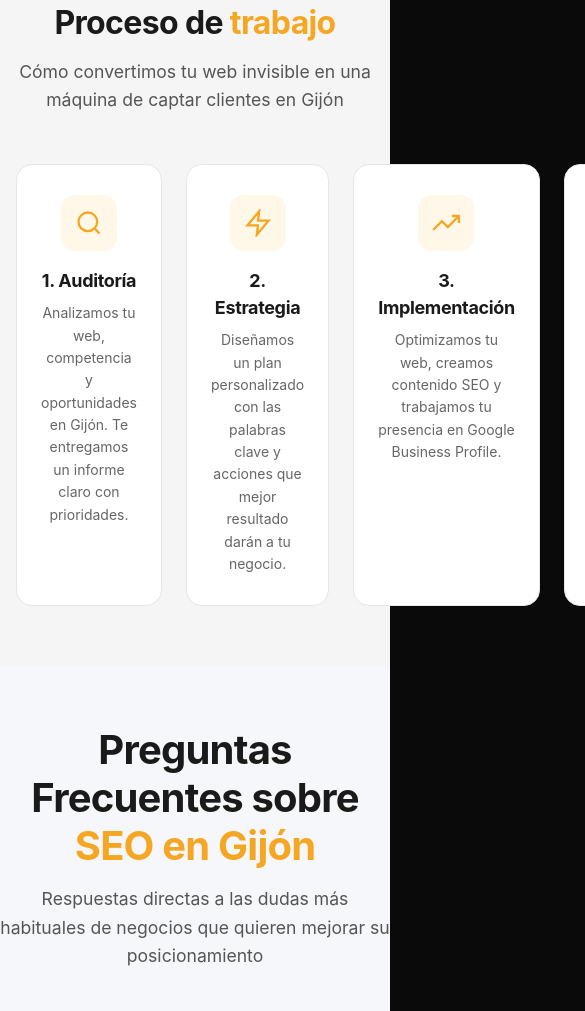
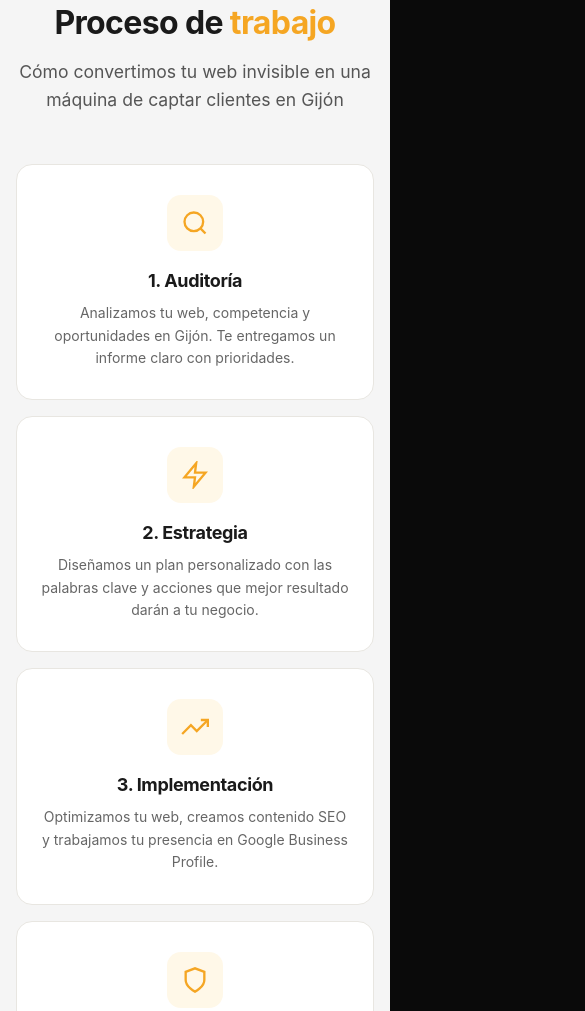
Before and after one commit to avieirox/pymempresas, an Astro site: page /seo-gijon in a window 390 px wide. Shown: the part 5236-6247 px from the top of the page, 585 px wide, since content can reach past the window. Built offline with nearby package versions, Linux system fonts and the light colour scheme; Astro itself is replaced by a stand-in of ours.

Commit message:
mas updates

```diff
--- a/src/pages/posicionamiento-web-asturias.astro
+++ b/src/pages/posicionamiento-web-asturias.astro
@@ -146,7 +146,7 @@ const schema = {
           "name": "¿Qué diferencia hay entre SEO tradicional y optimización para LLMs?",
           "acceptedAnswer": {
             "@type": "Answer",
-            "text": "El SEO tradicional optimiza para algoritmos de ranking de buscadores como Google. La optimización para LLMs (GEO) se enfoca en que los modelos de lenguaje como ChatGPT o Perplexity mencionen y recomienden tu marca cuando los usuarios hacen consultas. Ambas estrategias son complementarias y necesarias en 2024."
+            "text": "El SEO tradicional optimiza para algoritmos de ranking de buscadores como Google. La optimización para LLMs (GEO) se enfoca en que los modelos de lenguaje como ChatGPT o Perplexity mencionen y recomienden tu marca cuando los usuarios hacen consultas. Ambas estrategias son complementarias y necesarias en 2026."
           }
         },
         {
--- a/src/pages/seo-gijon.astro
+++ b/src/pages/seo-gijon.astro
@@ -406,47 +406,47 @@ const schema = {
         <p class="advantages-subtitle">Cómo convertimos tu web invisible en una máquina de captar clientes en Gijón</p>
       </div>
 
-      <div style="display: grid; grid-template-columns: repeat(4, 1fr); gap: 24px; margin-top: 50px;">
-        <div style="background: #fff; border: 1px solid #e8e6e1; border-radius: 16px; padding: 30px 24px; text-align: center;">
-          <div style="width: 56px; height: 56px; background: #FFF8E8; border-radius: 14px; display: flex; align-items: center; justify-content: center; margin: 0 auto 16px;">
+      <div class="proceso-grid">
+        <div class="proceso-card">
+          <div class="proceso-icon">
             <svg width="28" height="28" viewBox="0 0 24 24" fill="none" stroke="#F5A623" stroke-width="2">
               <circle cx="11" cy="11" r="8"></circle>
               <path d="m21 21-4.35-4.35"></path>
             </svg>
           </div>
-          <h3 style="font-size: 18px; font-weight: 700; color: #1a1a1a; margin: 0 0 8px;">1. Auditoría</h3>
-          <p style="font-size: 14px; color: #666; line-height: 1.6; margin: 0;">Analizamos tu web, competencia y oportunidades en Gijón. Te entregamos un informe claro con prioridades.</p>
+          <h3 class="proceso-title">1. Auditoría</h3>
+          <p class="proceso-desc">Analizamos tu web, competencia y oportunidades en Gijón. Te entregamos un informe claro con prioridades.</p>
         </div>
 
-        <div style="background: #fff; border: 1px solid #e8e6e1; border-radius: 16px; padding: 30px 24px; text-align: center;">
-          <div style="width: 56px; height: 56px; background: #FFF8E8; border-radius: 14px; display: flex; align-items: center; justify-content: center; margin: 0 auto 16px;">
+        <div class="proceso-card">
+          <div class="proceso-icon">
             <svg width="28" height="28" viewBox="0 0 24 24" fill="none" stroke="#F5A623" stroke-width="2">
               <polygon points="13 2 3 14 12 14 11 22 21 10 12 10 13 2"></polygon>
             </svg>
           </div>
-          <h3 style="font-size: 18px; font-weight: 700; color: #1a1a1a; margin: 0 0 8px;">2. Estrategia</h3>
-          <p style="font-size: 14px; color: #666; line-height: 1.6; margin: 0;">Diseñamos un plan personalizado con las palabras clave y acciones que mejor resultado darán a tu negocio.</p>
+          <h3 class="proceso-title">2. Estrategia</h3>
+          <p class="proceso-desc">Diseñamos un plan personalizado con las palabras clave y acciones que mejor resultado darán a tu negocio.</p>
         </div>
 
-        <div style="background: #fff; border: 1px solid #e8e6e1; border-radius: 16px; padding: 30px 24px; text-align: center;">
-          <div style="width: 56px; height: 56px; background: #FFF8E8; border-radius: 14px; display: flex; align-items: center; justify-content: center; margin: 0 auto 16px;">
+        <div class="proceso-card">
+          <div class="proceso-icon">
             <svg width="28" height="28" viewBox="0 0 24 24" fill="none" stroke="#F5A623" stroke-width="2">
               <polyline points="23 6 13.5 15.5 8.5 10.5 1 18"></polyline>
               <polyline points="17 6 23 6 23 12"></polyline>
             </svg>
           </div>
-          <h3 style="font-size: 18px; font-weight: 700; color: #1a1a1a; margin: 0 0 8px;">3. Implementación</h3>
-          <p style="font-size: 14px; color: #666; line-height: 1.6; margin: 0;">Optimizamos tu web, creamos contenido SEO y trabajamos tu presencia en Google Business Profile.</p>
+          <h3 class="proceso-title">3. Implementación</h3>
+          <p class="proceso-desc">Optimizamos tu web, creamos contenido SEO y trabajamos tu presencia en Google Business Profile.</p>
         </div>
 
-        <div style="background: #fff; border: 1px solid #e8e6e1; border-radius: 16px; padding: 30px 24px; text-align: center;">
-          <div style="width: 56px; height: 56px; background: #FFF8E8; border-radius: 14px; display: flex; align-items: center; justify-content: center; margin: 0 auto 16px;">
+        <div class="proceso-card">
+          <div class="proceso-icon">
             <svg width="28" height="28" viewBox="0 0 24 24" fill="none" stroke="#F5A623" stroke-width="2">
               <path d="M12 22s8-4 8-10V5l-8-3-8 3v7c0 6 8 10 8 10z"></path>
             </svg>
           </div>
-          <h3 style="font-size: 18px; font-weight: 700; color: #1a1a1a; margin: 0 0 8px;">4. Medición</h3>
-          <p style="font-size: 14px; color: #666; line-height: 1.6; margin: 0;">Cada mes recibes un informe con tus posiciones, tráfico y contactos generados. Sin letra pequeña.</p>
+          <h3 class="proceso-title">4. Medición</h3>
+          <p class="proceso-desc">Cada mes recibes un informe con tus posiciones, tráfico y contactos generados. Sin letra pequeña.</p>
         </div>
       </div>
     </div>
@@ -704,6 +704,13 @@ const schema = {
 .seo-type-features li span { font-size: 13px; color: #555; line-height: 1.4; }
 .seo-local-featured { border: 2px solid #F5A623; position: relative; }
 
+/* PROCESO */
+.proceso-grid { display: grid; grid-template-columns: repeat(4, 1fr); gap: 24px; margin-top: 50px; }
+.proceso-card { background: #fff; border: 1px solid #e8e6e1; border-radius: 16px; padding: 30px 24px; text-align: center; }
+.proceso-icon { width: 56px; height: 56px; background: #FFF8E8; border-radius: 14px; display: flex; align-items: center; justify-content: center; margin: 0 auto 16px; }
+.proceso-title { font-size: 18px; font-weight: 700; color: #1a1a1a; margin: 0 0 8px; }
+.proceso-desc { font-size: 14px; color: #666; line-height: 1.6; margin: 0; }
+
 /* FAQ */
 .seo-faq-section { padding: 80px 20px; background: #f5f7fa; }
 .seo-faq-container { max-width: 900px; margin: 0 auto; }
@@ -754,6 +761,7 @@ const schema = {
 /* RESPONSIVE */
 @media (max-width: 1024px) {
   .seo-types-grid { grid-template-columns: repeat(2, 1fr); }
+  .proceso-grid { grid-template-columns: repeat(2, 1fr); }
 }
 @media (max-width: 768px) {
   .seo-hero-light { padding: 120px 16px 70px; }
@@ -765,6 +773,7 @@ const schema = {
   .seo-content-grid-new { grid-template-columns: 1fr; gap: 30px; }
   .seo-types-grid { grid-template-columns: 1fr; }
   .seo-business-grid { grid-template-columns: 1fr; }
+  .proceso-grid { grid-template-columns: repeat(2, 1fr); gap: 16px; margin-top: 32px; }
   .about-pymempresas, .advantages-pymempresas, .seo-faq-section { padding: 60px 0; }
   .advantages-container { padding: 0 16px; }
   .seo-faq-question { padding: 20px; font-size: 0.95rem; gap: 12px; }
@@ -776,6 +785,7 @@ const schema = {
 }
 @media (max-width: 480px) {
   .seo-title { font-size: 1.8rem; }
+  .proceso-grid { grid-template-columns: 1fr; }
   .seo-faq-question { padding: 16px; gap: 10px; font-size: 0.9rem; }
   .seo-faq-answer p { padding: 0 16px 16px 44px; }
 }
--- a/src/styles/global.css
+++ b/src/styles/global.css
@@ -27,6 +27,7 @@ body {
   -webkit-font-smoothing: antialiased;
   -moz-osx-font-smoothing: grayscale;
   text-rendering: optimizeLegibility;
+  overflow-x: hidden;
 }
 
 h1, h2, h3 {
```
